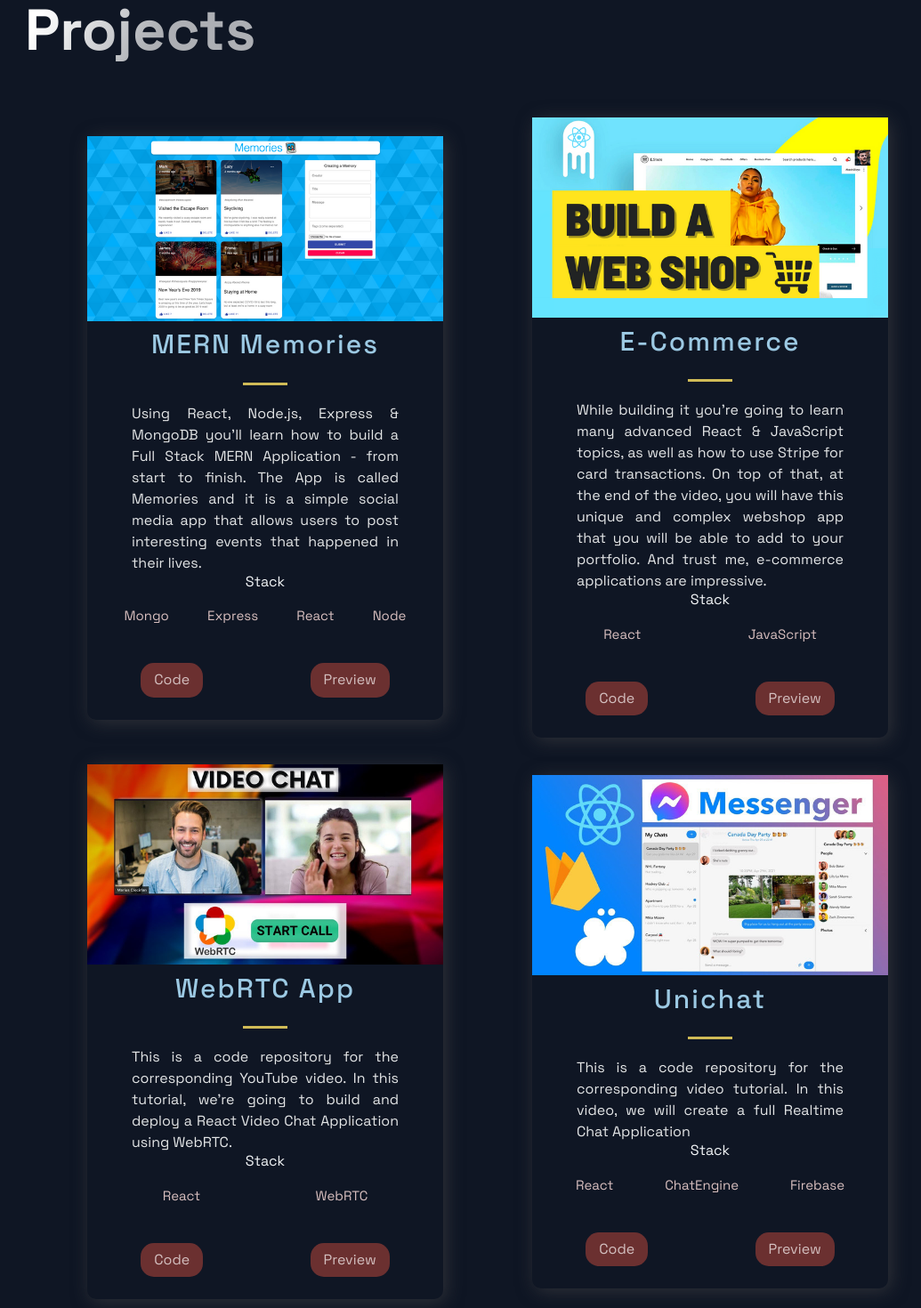
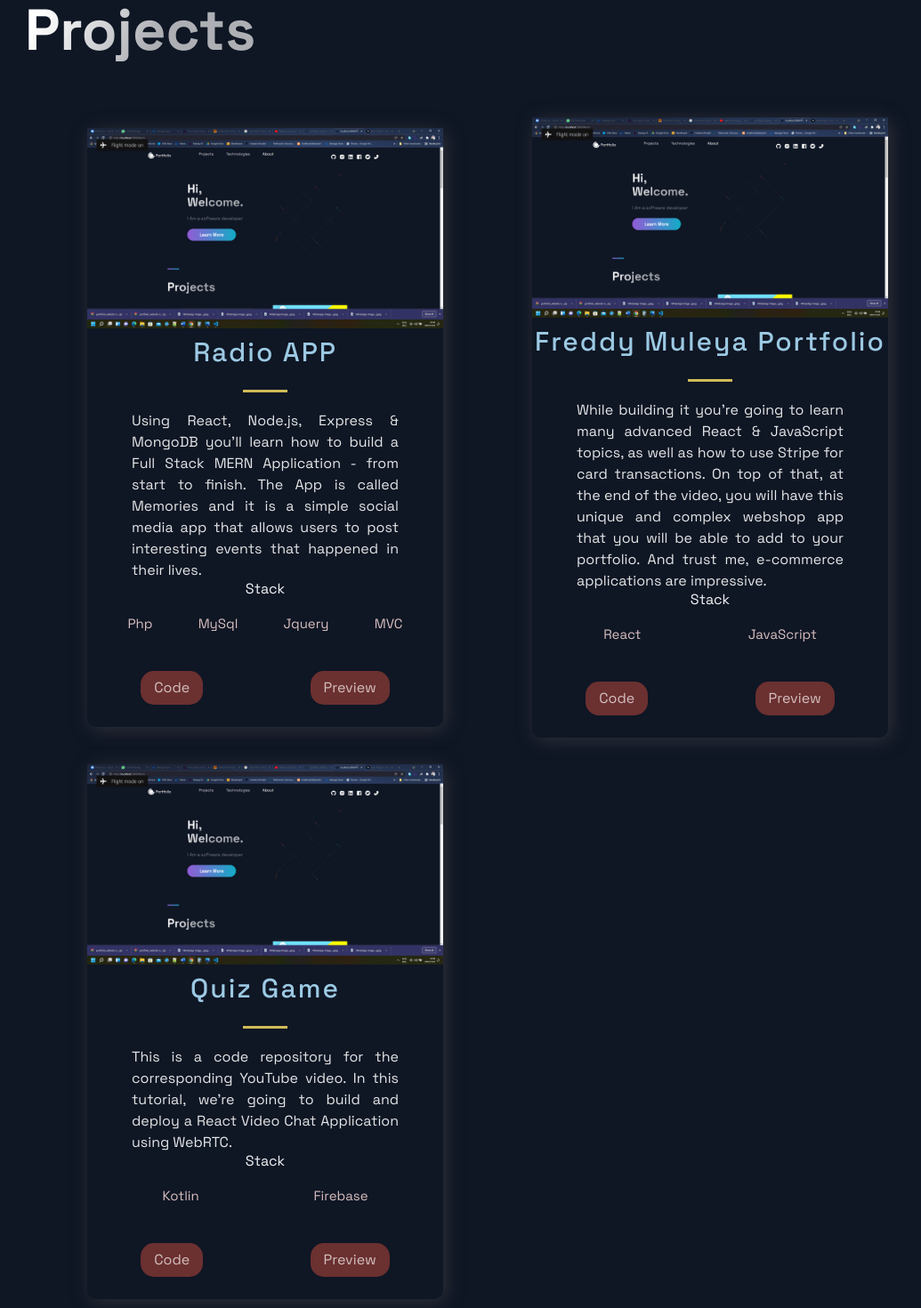
Before and after one commit to freddymuleya16/freddy-muleya-portfolio, a Next.js app: page / in a window 1280 px wide. Shown: the part 720-2190 px from the top of the page at 89% size, without its empty margins (92-1127 px from the left). Built offline with nearby package versions, Linux system fonts and the light colour scheme.

Commit message:
Changed Pictures

```diff
--- a/src/constants/constants.js
+++ b/src/constants/constants.js
@@ -1,53 +1,41 @@
 export const projects = [
   {
-    title: 'MERN Memories',
+    title: 'Radio APP',
     description: "Using React, Node.js, Express & MongoDB you'll learn how to build a Full Stack MERN Application - from start to finish. The App is called Memories and it is a simple social media app that allows users to post interesting events that happened in their lives.",
-      image: '/images/1.png',
-      tags: ['Mongo', 'Express', 'React', 'Node'],
+      image: '/images/3.png',
+      tags: ['Php', 'MySql', 'Jquery', 'MVC'],
     source: 'https://google.com',
     visit: 'https://google.com',
     id: 0,
   },
   {
-    title: 'E-Commerce',
+    title: 'Freddy Muleya Portfolio',
     description:"While building it you're going to learn many advanced React & JavaScript topics, as well as how to use Stripe for card transactions. On top of that, at the end of the video, you will have this unique and complex webshop app that you will be able to add to your portfolio. And trust me, e-commerce applications are impressive.",
-    image: '/images/2.png',
+    image: '/images/3.png',
     tags: ['React', 'JavaScript'],
     source: 'https://google.com',
     visit: 'https://google.com',
     id: 1,
   },
   {
-    title: 'WebRTC App',
+    title: 'Quiz Game',
     description: "This is a code repository for the corresponding YouTube video. In this tutorial, we're going to build and deploy a React Video Chat Application using WebRTC.",
-      image: '/images/3.jpg',
-      tags: ['React', 'WebRTC'],
+      image: '/images/3.png',
+      tags: ['Kotlin', 'Firebase'],
     source: 'https://google.com',
     visit: 'https://google.com',
     id: 2,
   },
-  {
-    title: 'Unichat',
-    description: "This is a code repository for the corresponding video tutorial. In this video, we will create a full Realtime Chat Application",
-    image: '/images/4.jpg',
-    tags: ['React', 'ChatEngine', 'Firebase'],
-    source: 'https://google.com',
-    visit: 'https://google.com',
-    id: 3,
-  },
 ];
 
 export const TimeLineData = [
-  { year: 2017, text: 'Started my journey', },
-  { year: 2018, text: 'Worked as a freelance developer', },
-  { year: 2019, text: 'Founded JavaScript Mastery', },
-  { year: 2020, text: 'Shared my projects with the world', },
-  { year: 2021, text: 'Started my own platform', },
+  { year: 2018, text: 'Started my journey', },
+  { year: 2019, text: 'Worked as a freelance developer', },
+  { year: 2021, text: 'Started at egrowth', }
 ];
 
 export const data = [
-  { number: 20, text: 'Open Source Projects'},
-  { number: 1000, text: 'Students', },
-  { number: 1900, text: 'Github Followers', },
-  { number: 5000, text: 'Github Stars', }
+  { number: 3, text: 'Open Source Projects'},
+  { number: 6, text: 'Months experience in .Net', },
+  { number: 3, text: 'Web development', }
 ];
```
Also changed, not shown: public/images/3.png (added).
